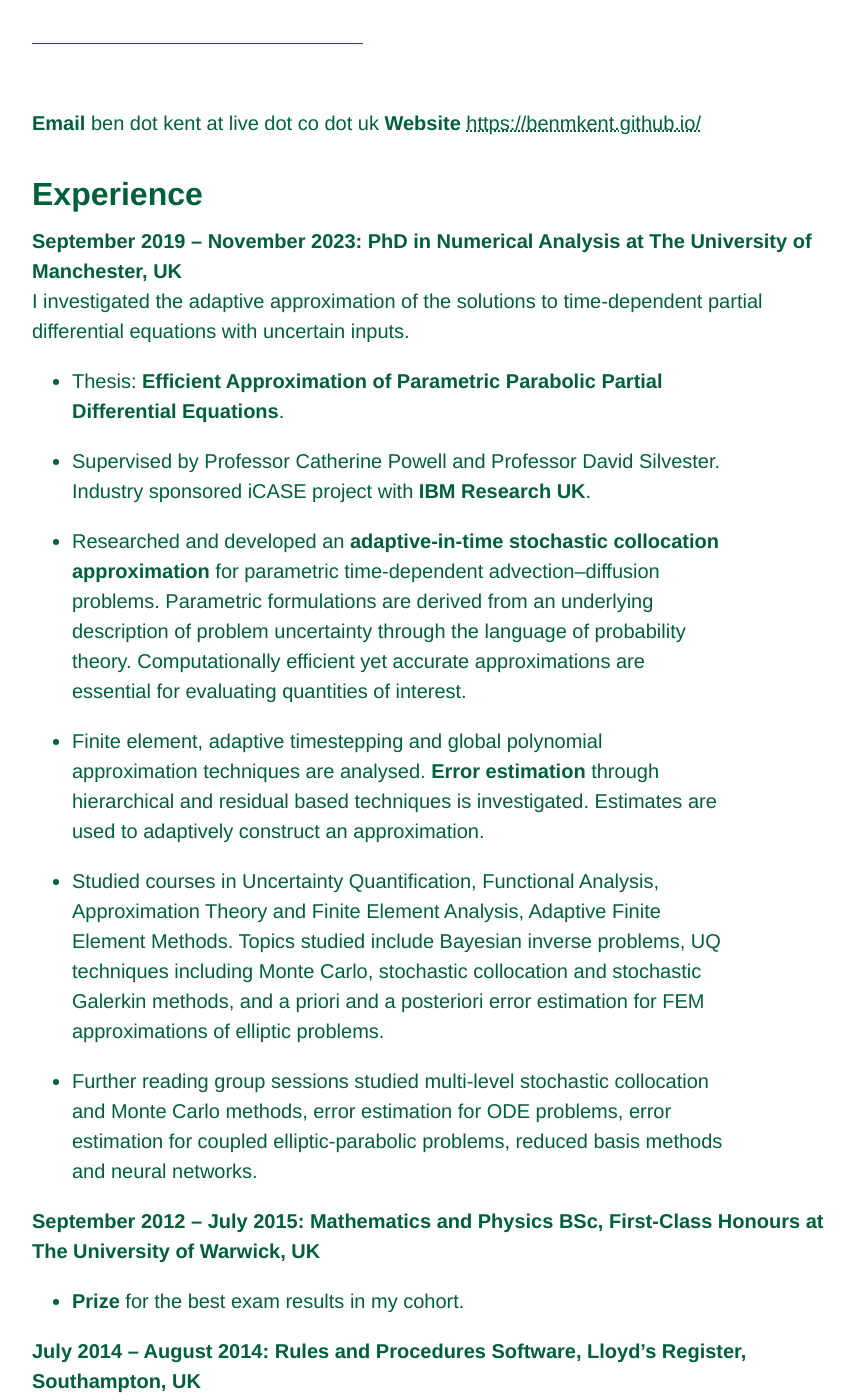
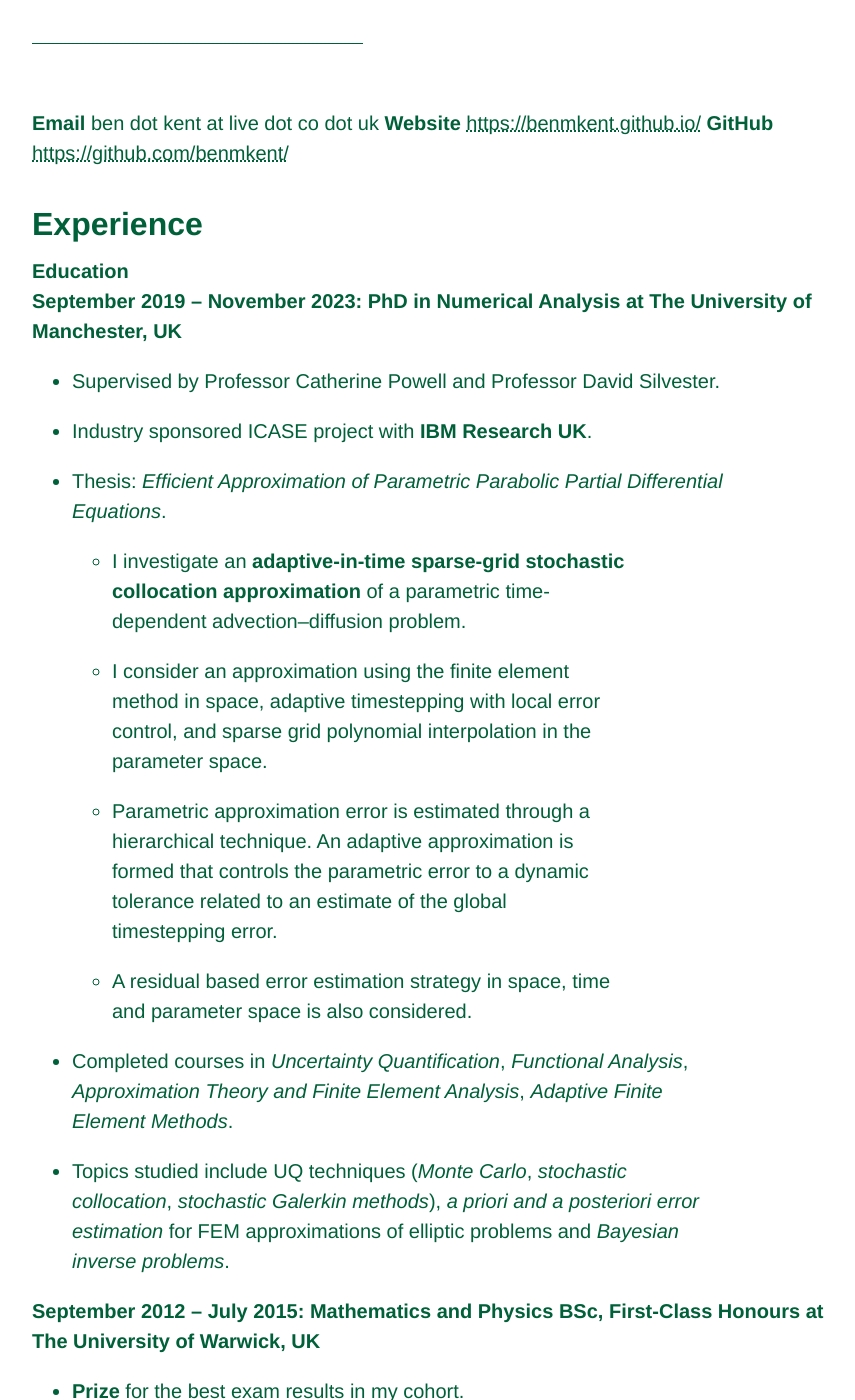
Before and after one commit to benmkent/benmkent.github.io, a Jekyll site: the page built from cv.md, in a window 1280 px wide and 1400 px high, scrolled down 241 px. Shown: the whole window, without its empty margins (112-967 px from the left). Built offline with Jekyll 4.4.1, drawn with Linux system fonts in a browser that asks for light colours; some of the changed text lies outside the part shown.

Commit message:
Update cv.md

```diff
--- a/cv.md
+++ b/cv.md
@@ -4,48 +4,32 @@
 permalink: /cv/
 ---
 
-
 **Email** ben dot kent at live dot co dot uk
 **Website** <https://benmkent.github.io/>
+**GitHub** <https://github.com/benmkent/>
 
 # Experience
 
-**September 2019 – November 2023: PhD in Numerical Analysis at The
-University of Manchester, UK**
-I investigated the adaptive approximation of the solutions to
-time-dependent partial differential equations with uncertain inputs.
+**Education**
+**September 2019 – November 2023: PhD in Numerical Analysis at The University of Manchester, UK**
 
--   Thesis: **Efficient Approximation of Parametric Parabolic Partial
-    Differential Equations**.
+-   Supervised by Professor Catherine Powell and Professor David Silvester.
 
--   Supervised by Professor Catherine Powell and Professor David
-    Silvester. Industry sponsored iCASE project with **IBM Research
-    UK**.
+-   Industry sponsored ICASE project with **IBM Research UK**.
 
--   Researched and developed an **adaptive-in-time stochastic
-    collocation approximation** for parametric time-dependent
-    advection–diffusion problems. Parametric formulations are derived
-    from an underlying description of problem uncertainty through the
-    language of probability theory. Computationally efficient yet
-    accurate approximations are essential for evaluating quantities of
-    interest.
+-   Thesis: *Efficient Approximation of Parametric Parabolic Partial Differential Equations*.
 
--   Finite element, adaptive timestepping and global polynomial
-    approximation techniques are analysed. **Error estimation** through
-    hierarchical and residual based techniques is investigated.
-    Estimates are used to adaptively construct an approximation.
+    -   I investigate an **adaptive-in-time sparse-grid stochastic collocation approximation** of a parametric time-dependent advection–diffusion problem.
 
--   Studied courses in Uncertainty Quantification, Functional Analysis,
-    Approximation Theory and Finite Element Analysis, Adaptive Finite
-    Element Methods. Topics studied include Bayesian inverse problems,
-    UQ techniques including Monte Carlo, stochastic collocation and
-    stochastic Galerkin methods, and a priori and a posteriori error
-    estimation for FEM approximations of elliptic problems.
+    -   I consider an approximation using the finite element method in space, adaptive timestepping with local error control, and sparse grid polynomial interpolation in the parameter space.
 
--   Further reading group sessions studied multi-level stochastic
-    collocation and Monte Carlo methods, error estimation for ODE
-    problems, error estimation for coupled elliptic-parabolic problems,
-    reduced basis methods and neural networks.
+    -   Parametric approximation error is estimated through a hierarchical technique. An adaptive approximation is formed that controls the parametric error to a dynamic tolerance related to an estimate of the global timestepping error.
+
+    -   A residual based error estimation strategy in space, time and parameter space is also considered.
+
+-   Completed courses in *Uncertainty Quantification*, *Functional Analysis*, *Approximation Theory and Finite Element Analysis*, *Adaptive Finite Element Methods*.
+
+-   Topics studied include UQ techniques (*Monte Carlo*, *stochastic collocation*, *stochastic Galerkin methods*), *a priori and a posteriori error estimation* for FEM approximations of elliptic problems and *Bayesian inverse problems*.
 
 **September 2012 – July 2015: Mathematics and Physics BSc, First-Class
 Honours at The University of Warwick, UK**
@@ -85,8 +69,7 @@
 -   SIAM Conference on Computational Science and Engineering, February 2023.
     *Efficient Adaptive Stochastic Collocation Strategies for Advection-Diffusion Problems with Uncertain Inputs*.
 -   SIAM UKIE National Student Chapter Conference, June 2022.
-    *Error Estimation for Stochastic Collocation Approximation of Parametric
-    Advection–Diffusion Problems*.
+    *Error Estimation for Stochastic Collocation Approximation of Parametric Advection–Diffusion Problems*.
 -   IBM Research UK (**invited seminar**), April 2022.
     *Efficient Approximation of Parametric Parabolic PDEs*.
 -   SIAM Conference on Uncertainty Quantification, April 2022.
@@ -94,34 +77,48 @@
 -   26th Annual Meeting of SIAM UKIE Section, January 2022.
     *A Posteriori Error Estimation for Stochastic Collocation Applied to Parametric Parabolic PDEs*.
 
-# Teaching
-
--   Teaching assistant for Matrix Analysis MATH36001, semester one, 2021.
--   Teaching assistant for Mathematical Workshop MATH10001, semester one, 2021.
--   Teaching assistant for Complex Analysis MATH20142, semester two, 2020.
-
 # Industrial Experience
 
 **September 2017 – August 2019: Algorithm Developer at Thales,
 Stockport, UK**
 
--   Preprocessing of noisy time series sensor data and analysis of large
-    array signal processing algorithms.
+-   Preprocessing of noisy time series sensor data and analysis of array signal processing algorithms.
 
--   Analysis tasks taking data sets from customer experiments and
-    writing reports presenting computational results.
+-   Analysis of data sets from customer experiments and producing reports presenting computational results.
 
--   Development tasks working alongside systems engineers to take
-    customer requirements to algorithm specifications, and alongside
-    software engineers to implement algorithm specifications in
-    products.
+-   Development tasks working alongside systems engineers to take customer requirements to algorithm specifications, and alongside software engineers to implement algorithm specifications in products.
 
 **September 2015 – September 2017: Research Engineer at Thales, Reading,
 UK**
 
--   Two-year graduate scheme with training in both technical and core
-    skills.
+-   Two-year graduate scheme with training in both technical and core skills.
 
--   Four project placements: cryptographic key exchange algorithms,
-    signal processing algorithms, filtering and tracking
-    algorithms, array signal processing and data analysis.
+-   Four project placements: cryptographic key exchange algorithms, radar signal processing algorithms, filtering and tracking algorithms, array signal processing and data analysis.
+
+**July 2014 – August 2014: Rules and Procedures Software Internship,
+Lloyd’s Register, Southampton, UK**
+
+-   Internship upgrading pieces of FEM software from FORTRAN to C++.
+
+# Programming Experience
+
+-   MATLAB: 8 years as primary language (4 years at Thales, 4 years
+    PhD).
+
+-   Python: Minor research projects at Thales and experiments
+    investigating FEM implementations during PhD.
+
+-   C / C++: Development of key-exchange algorithms in 6 month project
+    placement at Thales, undergraduate course at the University of
+    Warwick, reimplementation of FORTRAN codebase into C++ at Lloyd’s
+    Register.
+
+-   Experience using UNIX systems, experience using version control
+    systems (git or SVN). Proficient with LaTeX for typesetting.
+    Interest in Julia for mathematical programming.
+
+  #  Teaching
+
+-   Teaching assistant for Matrix Analysis MATH36001, semester one, 2021.
+-   Teaching assistant for Mathematical Workshop MATH10001, semester one, 2021.
+-   Teaching assistant for Complex Analysis MATH20142, semester two, 2020.
```
Also changed, not shown: other parts of cv.md (+1 -1 lines).
